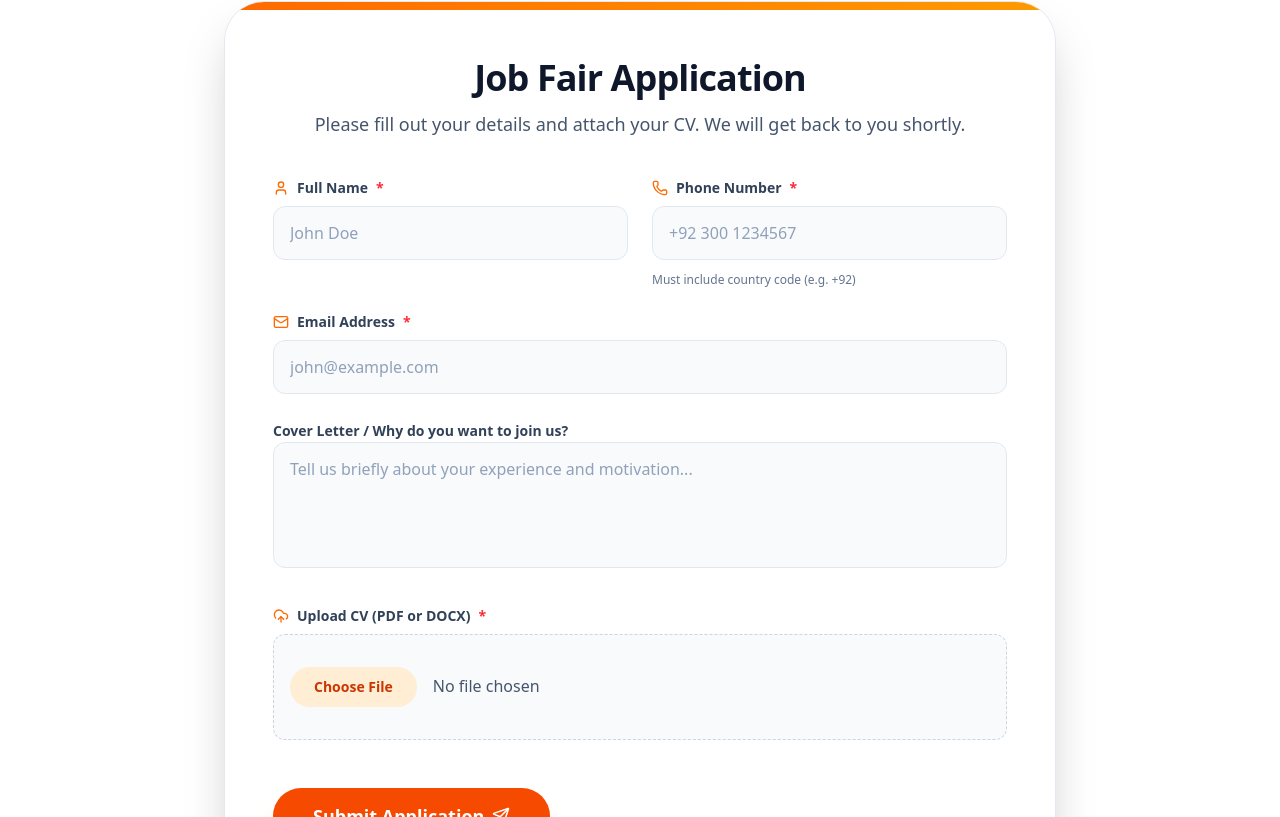
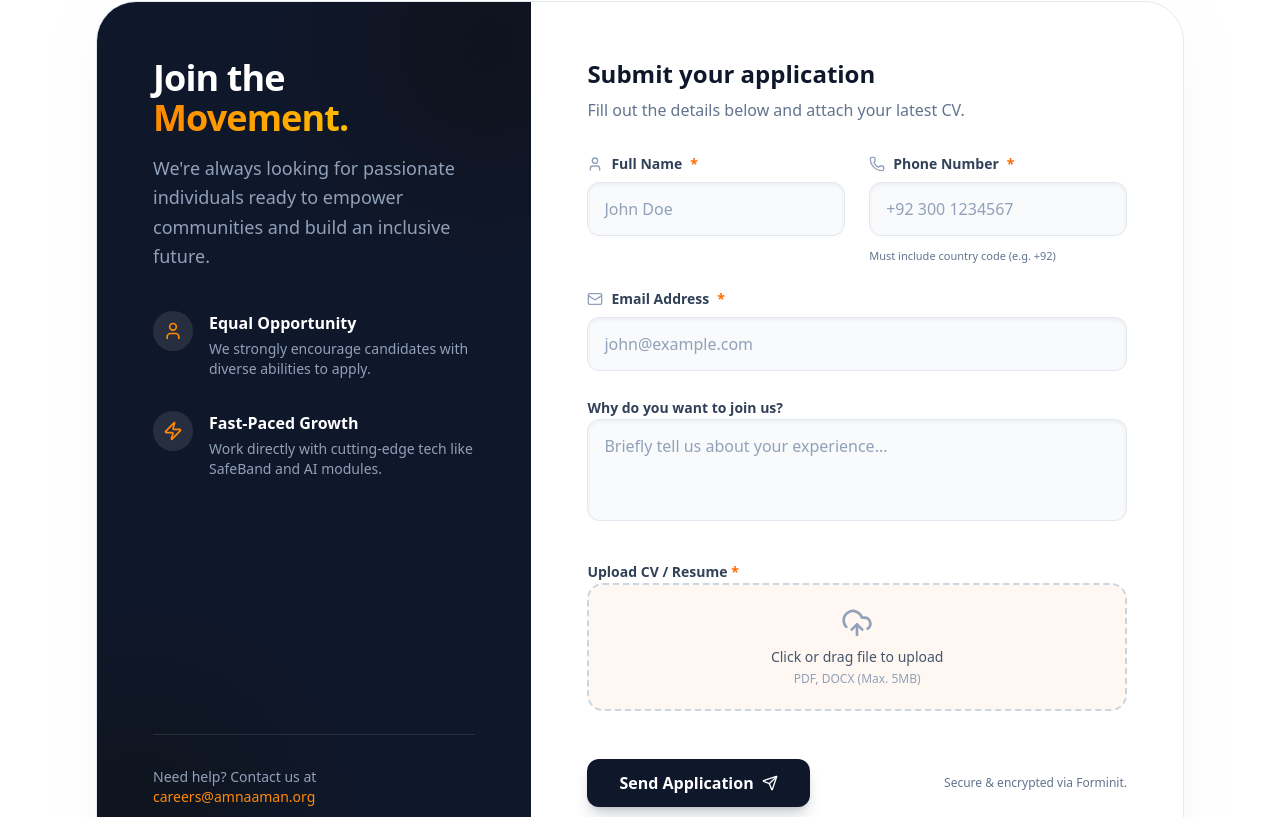
Before and after one commit to hassankhan23f/amna-aman-project, a Next.js app: page /careers in a window 1280 px wide. Shown: the part 623-1440 px from the top of the page. Built offline with nearby package versions, Linux system fonts and the light colour scheme.

Commit message:
feat: Upgrade Careers application form to ultra-premium split layout

```diff
--- a/src/app/careers/page.tsx
+++ b/src/app/careers/page.tsx
@@ -1,6 +1,6 @@
 import Image from "next/image"
 import { Button } from "@/components/ui/button"
-import { User, Mail, Phone, UploadCloud, Send } from "lucide-react"
+import { User, Mail, Phone, UploadCloud, Send, Zap } from "lucide-react"
 
 export const metadata = {
     title: "Careers & Job Fair | AmnaAman",
@@ -35,25 +35,70 @@ export default function CareersPage() {
 
             {/*
                 ========================================
-                NATIVE APPLICATION FORM
+                NATIVE APPLICATION FORM (ULTRA PREMIUM)
                 ========================================
             */}
-            <section className="py-12 sm:py-24 px-4 sm:px-6 lg:px-8 max-w-4xl mx-auto w-full relative z-10">
-                <div className="bg-white/70 dark:bg-slate-900/60 backdrop-blur-2xl border border-slate-200 dark:border-slate-800 rounded-[2.5rem] p-6 sm:p-12 shadow-2xl relative overflow-hidden">
-                    {/* Decorative Top Accent */}
-                    <div className="absolute top-0 left-0 w-full h-2 bg-gradient-to-r from-orange-500 to-amber-500"></div>
+            <section className="py-12 sm:py-24 px-4 sm:px-6 lg:px-8 max-w-6xl mx-auto w-full relative z-10">
+                <div className="bg-white dark:bg-[#0A0E17] border border-slate-200 dark:border-slate-800/60 rounded-[2.5rem] shadow-2xl shadow-slate-200/50 dark:shadow-none flex flex-col lg:flex-row overflow-hidden relative group">
 
-                    <div className="text-center mb-10 mt-2">
-                        <h2 className="text-3xl sm:text-4xl font-black text-slate-900 dark:text-white tracking-tight">Job Fair Application</h2>
-                        <p className="text-slate-600 dark:text-slate-400 mt-3 text-lg">
-                            Please fill out your details and attach your CV. We will get back to you shortly.
+                    {/* Subtle animated border gradient */}
+                    <div className="absolute inset-0 bg-gradient-to-br from-orange-500/20 via-transparent to-amber-500/20 opacity-0 group-hover:opacity-100 transition-opacity duration-1000 rounded-[2.5rem] pointer-events-none"></div>
+
+                    {/* Left Sidebar (Info) */}
+                    <div className="lg:w-2/5 bg-slate-900 text-white p-10 sm:p-14 flex flex-col justify-between relative overflow-hidden">
+                        {/* Background abstract shape */}
+                        <div className="absolute top-0 right-0 w-64 h-64 bg-orange-500 rounded-full mix-blend-multiply filter blur-[80px] opacity-40 translate-x-1/3 -translate-y-1/3"></div>
+                        <div className="absolute bottom-0 left-0 w-64 h-64 bg-amber-500 rounded-full mix-blend-multiply filter blur-[80px] opacity-40 -translate-x-1/3 translate-y-1/3"></div>
+
+                        <div className="relative z-10">
+                            <h2 className="text-3xl sm:text-4xl font-black tracking-tight mb-4">
+                                Join the <br />
+                                <span className="text-transparent bg-clip-text bg-gradient-to-r from-orange-400 to-amber-400">
+                                    Movement.
+                                </span>
+                            </h2>
+                            <p className="text-slate-400 text-lg leading-relaxed mb-10">
+                                We're always looking for passionate individuals ready to empower communities and build an inclusive future.
+                            </p>
+
+                            <div className="space-y-8">
+                                <div className="flex items-start gap-4">
+                                    <div className="w-10 h-10 rounded-full bg-white/10 flex items-center justify-center shrink-0">
+                                        <User size={20} className="text-orange-400" />
+                                    </div>
+                                    <div>
+                                        <h3 className="font-bold text-white">Equal Opportunity</h3>
+                                        <p className="text-sm text-slate-400 mt-1">We strongly encourage candidates with diverse abilities to apply.</p>
+                                    </div>
+                                </div>
+                                <div className="flex items-start gap-4">
+                                    <div className="w-10 h-10 rounded-full bg-white/10 flex items-center justify-center shrink-0">
+                                        <Zap size={20} className="text-orange-400" />
+                                    </div>
+                                    <div>
+                                        <h3 className="font-bold text-white">Fast-Paced Growth</h3>
+                                        <p className="text-sm text-slate-400 mt-1">Work directly with cutting-edge tech like SafeBand and AI modules.</p>
+                                    </div>
+                                </div>
+                            </div>
+                        </div>
+
+                        <div className="relative z-10 mt-12 pt-8 border-t border-white/10">
+                            <p className="text-sm text-slate-400">
+                                Need help? Contact us at<br/>
+                                <a href="mailto:careers@amnaaman.org" className="text-orange-400 hover:text-orange-300 font-medium transition-colors">careers@amnaaman.org</a>
                             </p>
                         </div>
+                    </div>
 
-                    {/*
-                        Form configured with Getform.io endpoint provided by the user.
-                        The 'enctype="multipart/form-data"' is required for file uploads to work!
-                    */}
+                    {/* Right Side (Form) */}
+                    <div className="lg:w-3/5 p-10 sm:p-14 relative z-10 bg-white/50 dark:bg-slate-900/50 backdrop-blur-3xl">
+                        <div className="mb-8">
+                            <h3 className="text-2xl font-bold text-slate-900 dark:text-white">Submit your application</h3>
+                            <p className="text-slate-500 dark:text-slate-400 mt-2">Fill out the details below and attach your latest CV.</p>
+                        </div>
+
+                        {/* Form configured with Getform.io endpoint provided by the user. */}
                         <form
                             action="https://forminit.com/f/psrzeb34kh6"
                             method="POST"
@@ -62,10 +107,10 @@ export default function CareersPage() {
                         >
                             <div className="grid grid-cols-1 md:grid-cols-2 gap-6">
                                 {/* Full Name */}
-                            <div className="space-y-2">
+                                <div className="space-y-2 group">
                                     <label htmlFor="name" className="text-sm font-semibold text-slate-700 dark:text-slate-300 flex items-center gap-2">
-                                    <User size={16} className="text-orange-500" />
-                                    Full Name <span className="text-red-500">*</span>
+                                        <User size={16} className="text-slate-400 group-focus-within:text-orange-500 transition-colors" />
+                                        Full Name <span className="text-orange-500">*</span>
                                     </label>
                                     <input
                                         type="text"
@@ -73,15 +118,15 @@ export default function CareersPage() {
                                         name="fi-sender-fullName"
                                         required
                                         placeholder="John Doe"
-                                    className="w-full bg-slate-50 dark:bg-[#030712] border border-slate-200 dark:border-slate-800 rounded-xl px-4 py-3.5 text-slate-900 dark:text-white focus:outline-none focus:ring-2 focus:ring-orange-500/50 focus:border-orange-500 transition-all placeholder:text-slate-400"
+                                        className="w-full bg-slate-50 dark:bg-[#030712] border border-slate-200 dark:border-slate-800 rounded-xl px-4 py-3.5 text-slate-900 dark:text-white focus:outline-none focus:ring-2 focus:ring-orange-500/50 focus:border-orange-500 transition-all placeholder:text-slate-400 shadow-inner"
                                     />
                                 </div>
 
                                 {/* Phone Number */}
-                            <div className="space-y-2">
+                                <div className="space-y-2 group">
                                     <label htmlFor="phone" className="text-sm font-semibold text-slate-700 dark:text-slate-300 flex items-center gap-2">
-                                    <Phone size={16} className="text-orange-500" />
-                                    Phone Number <span className="text-red-500">*</span>
+                                        <Phone size={16} className="text-slate-400 group-focus-within:text-orange-500 transition-colors" />
+                                        Phone Number <span className="text-orange-500">*</span>
                                     </label>
                                     <input
                                         type="tel"
@@ -91,17 +136,17 @@ export default function CareersPage() {
                                         pattern="^\+[1-9]\d{10,14}$"
                                         title="Please use international format starting with +, e.g. +923001234567"
                                         placeholder="+92 300 1234567"
-                                    className="w-full bg-slate-50 dark:bg-[#030712] border border-slate-200 dark:border-slate-800 rounded-xl px-4 py-3.5 text-slate-900 dark:text-white focus:outline-none focus:ring-2 focus:ring-orange-500/50 focus:border-orange-500 transition-all placeholder:text-slate-400"
+                                        className="w-full bg-slate-50 dark:bg-[#030712] border border-slate-200 dark:border-slate-800 rounded-xl px-4 py-3.5 text-slate-900 dark:text-white focus:outline-none focus:ring-2 focus:ring-orange-500/50 focus:border-orange-500 transition-all placeholder:text-slate-400 shadow-inner"
                                     />
-                                <p className="text-xs text-slate-500 mt-1">Must include country code (e.g. +92)</p>
+                                    <p className="text-[11px] text-slate-500 mt-1">Must include country code (e.g. +92)</p>
                                 </div>
                             </div>
 
                             {/* Email Address */}
-                        <div className="space-y-2">
+                            <div className="space-y-2 group">
                                 <label htmlFor="email" className="text-sm font-semibold text-slate-700 dark:text-slate-300 flex items-center gap-2">
-                                <Mail size={16} className="text-orange-500" />
-                                Email Address <span className="text-red-500">*</span>
+                                    <Mail size={16} className="text-slate-400 group-focus-within:text-orange-500 transition-colors" />
+                                    Email Address <span className="text-orange-500">*</span>
                                 </label>
                                 <input
                                     type="email"
@@ -109,55 +154,60 @@ export default function CareersPage() {
                                     name="fi-sender-email"
                                     required
                                     placeholder="john@example.com"
-                                className="w-full bg-slate-50 dark:bg-[#030712] border border-slate-200 dark:border-slate-800 rounded-xl px-4 py-3.5 text-slate-900 dark:text-white focus:outline-none focus:ring-2 focus:ring-orange-500/50 focus:border-orange-500 transition-all placeholder:text-slate-400"
+                                    className="w-full bg-slate-50 dark:bg-[#030712] border border-slate-200 dark:border-slate-800 rounded-xl px-4 py-3.5 text-slate-900 dark:text-white focus:outline-none focus:ring-2 focus:ring-orange-500/50 focus:border-orange-500 transition-all placeholder:text-slate-400 shadow-inner"
                                 />
                             </div>
 
                             {/* Cover Letter / Message */}
-                        <div className="space-y-2">
+                            <div className="space-y-2 group">
                                 <label htmlFor="message" className="text-sm font-semibold text-slate-700 dark:text-slate-300">
-                                Cover Letter / Why do you want to join us?
+                                    Why do you want to join us?
                                 </label>
                                 <textarea
                                     id="message"
                                     name="fi-text-message"
-                                rows={4}
-                                placeholder="Tell us briefly about your experience and motivation..."
-                                className="w-full bg-slate-50 dark:bg-[#030712] border border-slate-200 dark:border-slate-800 rounded-xl px-4 py-3.5 text-slate-900 dark:text-white focus:outline-none focus:ring-2 focus:ring-orange-500/50 focus:border-orange-500 transition-all placeholder:text-slate-400 resize-none"
+                                    rows={3}
+                                    placeholder="Briefly tell us about your experience..."
+                                    className="w-full bg-slate-50 dark:bg-[#030712] border border-slate-200 dark:border-slate-800 rounded-xl px-4 py-3.5 text-slate-900 dark:text-white focus:outline-none focus:ring-2 focus:ring-orange-500/50 focus:border-orange-500 transition-all placeholder:text-slate-400 resize-none shadow-inner"
                                 ></textarea>
                             </div>
 
-                        {/* File Upload (CV) */}
+                            {/* File Upload (CV) - Premium UI */}
                             <div className="space-y-2 pt-2">
-                            <label htmlFor="cv" className="text-sm font-semibold text-slate-700 dark:text-slate-300 flex items-center gap-2">
-                                <UploadCloud size={16} className="text-orange-500" />
-                                Upload CV (PDF or DOCX) <span className="text-red-500">*</span>
+                                <label htmlFor="cv" className="text-sm font-semibold text-slate-700 dark:text-slate-300">
+                                    Upload CV / Resume <span className="text-orange-500">*</span>
                                 </label>
-                            <div className="relative">
+                                <div className="relative group/file">
+                                    <div className="absolute inset-0 bg-orange-500/5 dark:bg-orange-500/10 rounded-2xl border-2 border-dashed border-slate-300 dark:border-slate-700 group-hover/file:border-orange-500 transition-colors pointer-events-none flex flex-col items-center justify-center">
+                                        <UploadCloud size={32} className="text-slate-400 group-hover/file:text-orange-500 mb-2 transition-colors" />
+                                        <span className="text-sm font-medium text-slate-600 dark:text-slate-400">Click or drag file to upload</span>
+                                        <span className="text-xs text-slate-400 mt-1">PDF, DOCX (Max. 5MB)</span>
+                                    </div>
                                     <input
                                         type="file"
                                         id="cv"
                                         name="fi-file-cv"
                                         accept=".pdf,.doc,.docx"
                                         required
-                                    className="w-full bg-slate-50 dark:bg-[#030712] border border-dashed border-slate-300 dark:border-slate-700 rounded-xl px-4 py-8 text-slate-600 dark:text-slate-400 focus:outline-none focus:ring-2 focus:ring-orange-500/50 focus:border-orange-500 transition-all file:mr-4 file:py-2.5 file:px-6 file:rounded-full file:border-0 file:text-sm file:font-bold file:bg-orange-100 file:text-orange-700 dark:file:bg-orange-500/20 dark:file:text-orange-400 hover:file:bg-orange-200 cursor-pointer"
+                                        className="w-full h-32 opacity-0 cursor-pointer"
                                     />
                                 </div>
                             </div>
 
                             {/* Submit Button */}
-                        <div className="pt-6">
+                            <div className="pt-6 flex items-center justify-between">
                                 <Button
                                     type="submit"
-                                className="w-full sm:w-auto h-14 px-10 rounded-full bg-orange-600 hover:bg-orange-700 text-white text-lg font-bold shadow-xl shadow-orange-500/20 transition-all hover:-translate-y-1"
+                                    className="h-12 px-8 rounded-xl bg-slate-900 dark:bg-white text-white dark:text-slate-900 hover:bg-orange-600 dark:hover:bg-orange-500 text-base font-bold shadow-lg shadow-slate-900/20 dark:shadow-white/10 transition-all hover:-translate-y-0.5"
                                 >
-                                Submit Application <Send size={18} className="ml-2" />
+                                    Send Application <Send size={16} className="ml-2" />
                                 </Button>
-                            <p className="text-xs text-center sm:text-left text-slate-500 mt-4">
-                                By submitting this application, you agree to our privacy policy and terms of service.
+                                <p className="text-xs text-slate-500 max-w-[200px] text-right">
+                                    Secure & encrypted via Forminit.
                                 </p>
                             </div>
                         </form>
+                    </div>
                 </div>
             </section>
         </div>
```
Lines whose indentation alone changed are shown as unchanged.
